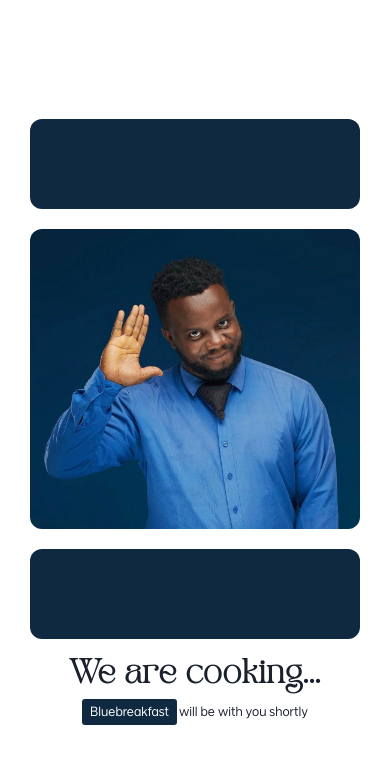
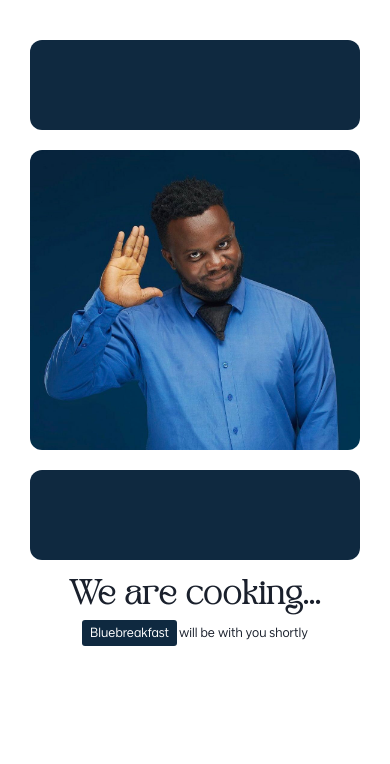
Before and after one commit to codiejay/poki-scrapie, a Next.js app: page / in a window 390 px wide. Shown: the top 764 px of the page. Built offline with nearby package versions, Linux system fonts and the light colour scheme.

Commit message:
Responsive height

```diff
--- a/src/Components/ComingSoon/ComingSoon.js
+++ b/src/Components/ComingSoon/ComingSoon.js
@@ -16,7 +16,14 @@ export const ComingSoon = () => {
       w="100%"
       flexDirection="column"
       alignItems="center"
-      justifyContent="center"
+      pt={{
+        base: "40px",
+        lg: 0,
+      }}
+      justifyContent={{
+        base: "flex-start",
+        lg: "center",
+      }}
     >
       <Flex alignItems="center" w="90%" m="0 auto" justifyContent="center">
         <Grid
```
